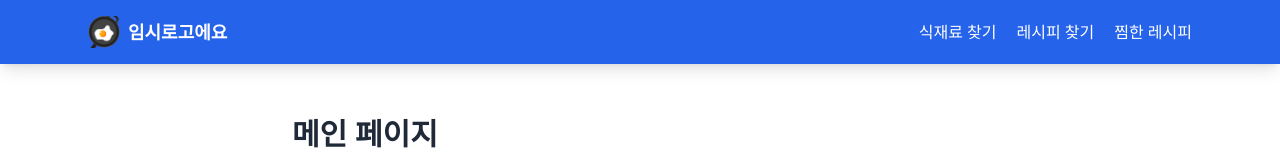
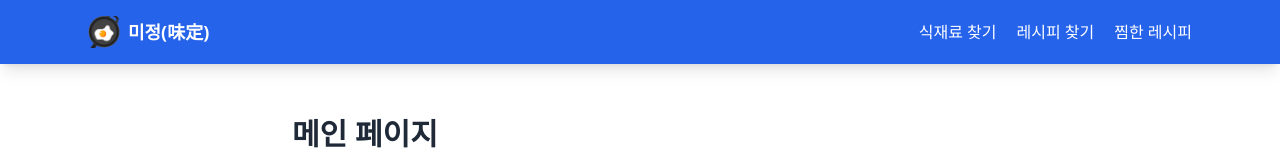
Before and after one commit to singunu/Mijung, a React (Vite) app in the folder frontend/: page / in a window 1280 px wide. Shown: the top 160 px of the page. Built offline with nearby package versions, Linux system fonts and the light colour scheme; no server answers.

Commit message:
[FE] chore: 서비스명칭 기재 #S11P21D107-401

```diff
--- a/frontend/src/widgets/Navbar/Navbar.tsx
+++ b/frontend/src/widgets/Navbar/Navbar.tsx
@@ -13,7 +13,7 @@ const Navbar = () => {
               <Link to="/" className="flex items-center py-4 px-2">
                 <img src="/icons/logo.svg" alt="로고" className="h-8 w-8" />
                 <span className="font-semibold text-white text-lg ml-2">
-                  임시로고에요
+                  미정(味定)
                 </span>
               </Link>
             </div>
```
